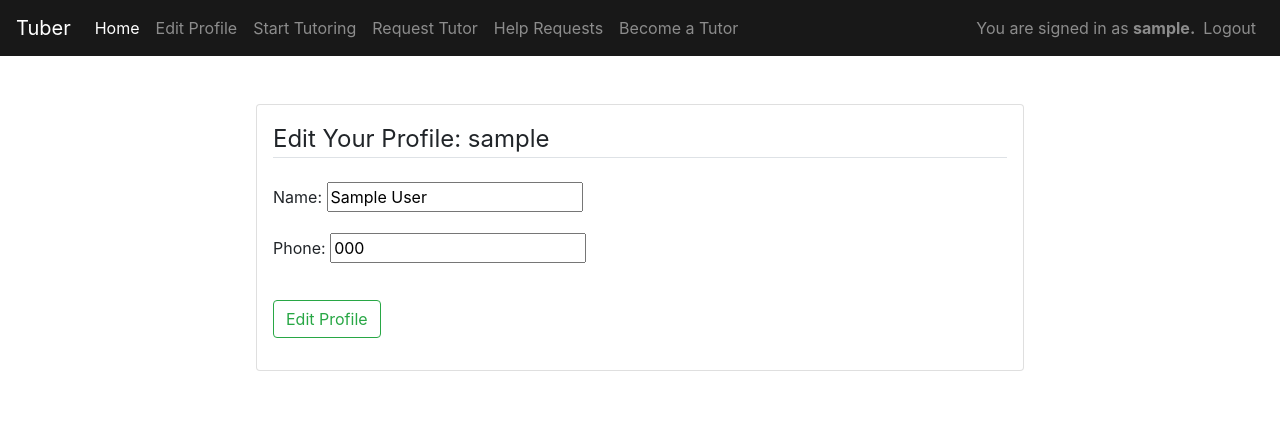
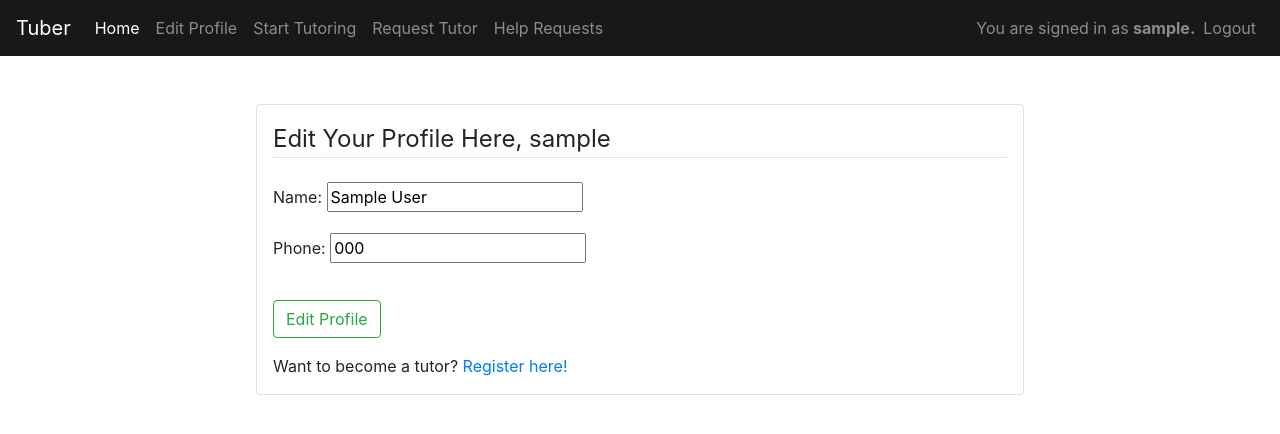
Before and after one commit to timrtyrrell/project-tuber, a Django app: page /editprofile/ in a window 1280 px wide. Shown: the top 434 px of the page. Run offline with Django 3.2, Linux system fonts and the light colour scheme; a user stored in the database is signed in; tables that the repository leaves empty hold one stand-in row (values such as "Sample post"); some libraries are stand-ins or nearby versions.

Commit message:
Attached Become a tutor page to Edit profile page

```diff
--- a/register/templates/register/editprofile.html
+++ b/register/templates/register/editprofile.html
@@ -6,7 +6,7 @@
       {% csrf_token %}
       <fieldset class="form-group">
         <legend class="border-bottom mb-4">
-          Edit Your Profile: {{ profile.user }}
+          Edit Your Profile Here, {{ profile.user }}
         </legend>
         {{ form.as_p }}
       </fieldset>
@@ -17,6 +17,13 @@
         </button>
       </div>
     </form>
+
+    <span
+      >Want to become a tutor?
+      <a href="{% url 'tutorProfile' %}" style="color: success;"
+        >Register here!</a
+      ></span
+    >
   </div>
 </main>
 
--- a/tuber/templates/base.html
+++ b/tuber/templates/base.html
@@ -81,11 +81,6 @@
                 >Help Requests</a
               >
             </li>
-            <li class="nav-item">
-              <a class="nav-link" href="{% url 'tutorProfile' %}"
-                >Become a Tutor</a
-              >
-            </li>
           </ul>
           <span class="navbar-text">
             {% if user.is_authenticated %} You are signed in as
```
